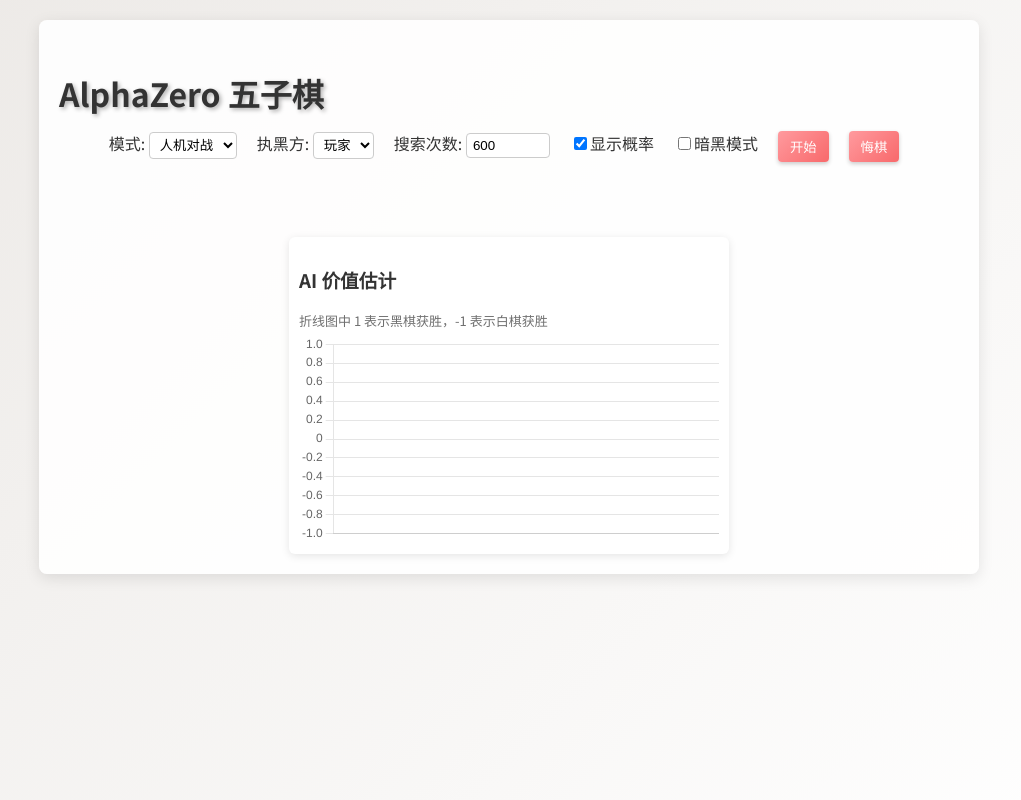
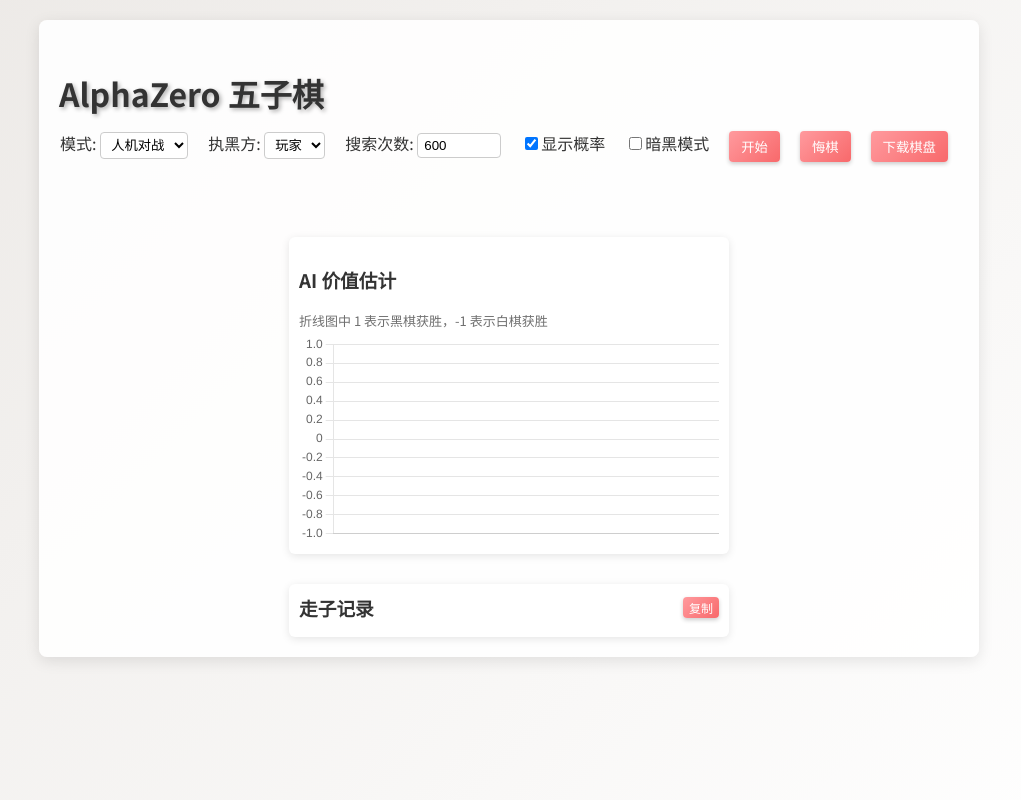
Before and after one commit to fg12345678901/alphazero_gomoku, a Flask app: page / in a window 1280 px wide. Shown: the whole page, without its empty margins (131-1152 px from the left). Run offline with Flask 3, Linux system fonts and the light colour scheme.

Commit message:
Enhance web UI with history and board download

```diff
--- a/webapp/static/style.css
+++ b/webapp/static/style.css
@@ -239,6 +239,36 @@ td.white .move-num { color: #000; }
     box-shadow: 0 2px 8px rgba(0,0,0,0.1);
 }
 
+.history-container {
+    width: 420px;
+    margin-top: 20px;
+    background: var(--bg-end);
+    padding: 10px;
+    border-radius: 6px;
+    box-shadow: 0 2px 8px rgba(0,0,0,0.1);
+}
+
+.history-container h3 {
+    margin: 0 0 6px 0;
+    display: flex;
+    justify-content: space-between;
+    align-items: center;
+}
+
+.history-container ol {
+    margin: 0;
+    padding-left: 20px;
+    max-height: 180px;
+    overflow-y: auto;
+    font-size: 14px;
+    color: var(--text-color);
+}
+
+.copy-btn {
+    font-size: 12px;
+    padding: 2px 6px;
+}
+
 .note {
     font-size: small;
     margin: 4px 0;
--- a/webapp/templates/index.html
+++ b/webapp/templates/index.html
@@ -31,6 +31,7 @@
     <label><input type="checkbox" id="dark_mode">暗黑模式</label>
     <button onclick="startGame()">开始</button>
     <button onclick="undo()">悔棋</button>
+    <button onclick="downloadBoard()">下载棋盘</button>
 </div>
 <div class="game-area">
     <div id="board"></div>
@@ -41,9 +42,14 @@
         <p class="note">折线图中 1 表示黑棋获胜，-1 表示白棋获胜</p>
         <canvas id="valueChart" width="400" height="200"></canvas>
     </div>
+    <div class="history-container">
+        <h3>走子记录 <button id="copyHistory" class="copy-btn" onclick="copyHistory()">复制</button></h3>
+        <ol id="historyList"></ol>
+    </div>
 </div>
 <script src="https://cdn.jsdelivr.net/npm/axios/dist/axios.min.js"></script>
 <script src="https://cdn.jsdelivr.net/npm/chart.js"></script>
+<script src="https://cdn.jsdelivr.net/npm/html2canvas@1.4.1/dist/html2canvas.min.js"></script>
 <script>
 let size = {{ size }};
 let boardElem = document.getElementById('board');
@@ -55,6 +61,37 @@ let awaitingAi = false;
 let gameOver = false;
 let moveHistory = [];
 let chart = null;
+
+function updateHistory() {
+    const list = document.getElementById('historyList');
+    if (!list) return;
+    list.innerHTML = '';
+    moveHistory.forEach((m, idx) => {
+        const x = Math.floor(m / size) + 1;
+        const y = m % size + 1;
+        const li = document.createElement('li');
+        li.textContent = `${idx + 1}. (${x},${y})`;
+        list.appendChild(li);
+    });
+}
+
+function copyHistory() {
+    const text = moveHistory.map((m, idx) => {
+        const x = Math.floor(m / size) + 1;
+        const y = m % size + 1;
+        return `${idx + 1}.(${x},${y})`;
+    }).join(' ');
+    navigator.clipboard.writeText(text);
+}
+
+function downloadBoard() {
+    html2canvas(document.getElementById('board')).then(canvas => {
+        const link = document.createElement('a');
+        link.href = canvas.toDataURL('image/png');
+        link.download = 'board.png';
+        link.click();
+    });
+}
 
 function describeAdvantage(v) {
     if (v > 0) return '黑棋优势(●)';
@@ -183,6 +220,7 @@ function startGame() {
         const last = res.data.value_curve[res.data.value_curve.length-1];
         valuesElem.textContent = describeAdvantage(last);
         updateChart(res.data.value_curve);
+        updateHistory();
     });
 }
 
@@ -192,6 +230,7 @@ function move(x, y) {
     currentPlayer = -currentPlayer;
     moveHistory.push(x*size + y);
     renderBoard(currentBoard, policy);
+    updateHistory();
     awaitingAi = true;
     document.getElementById('status').textContent = 'AI 思考中...';
     axios.post('/move', {x: x, y: y}).then(res => {
@@ -200,6 +239,7 @@ function move(x, y) {
         currentPlayer = res.data.current_player;
         moveHistory = res.data.history || [];
         renderBoard(res.data.board, policy);
+        updateHistory();
         const lastMoveVal = res.data.value_curve[res.data.value_curve.length-1];
         valuesElem.textContent = describeAdvantage(lastMoveVal);
         updateChart(res.data.value_curve);
@@ -224,6 +264,7 @@ function undo() {
         currentPlayer = res.data.current_player;
         moveHistory = res.data.history || [];
         renderBoard(res.data.board, policy);
+        updateHistory();
         const v = res.data.value_curve[res.data.value_curve.length-1];
         valuesElem.textContent = describeAdvantage(v);
         updateChart(res.data.value_curve);
@@ -236,6 +277,7 @@ function resetPage() {
 }
 
 initChart();
+updateHistory();
 // 恢复主题
 if (localStorage.getItem('darkMode') === 'on') {
     document.body.classList.add('dark');
```
Also changed, not shown: README.md.
